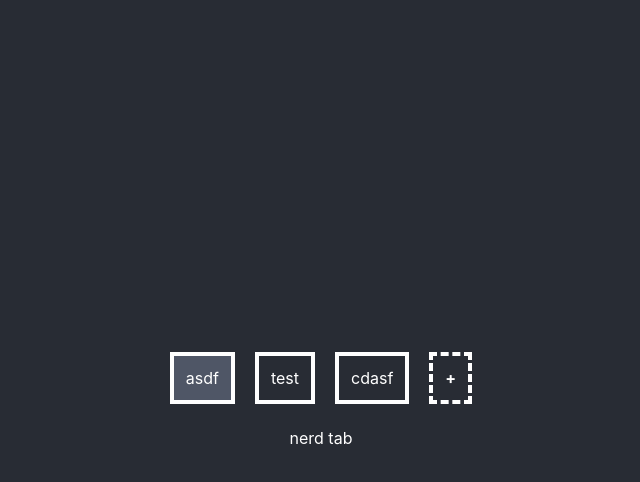
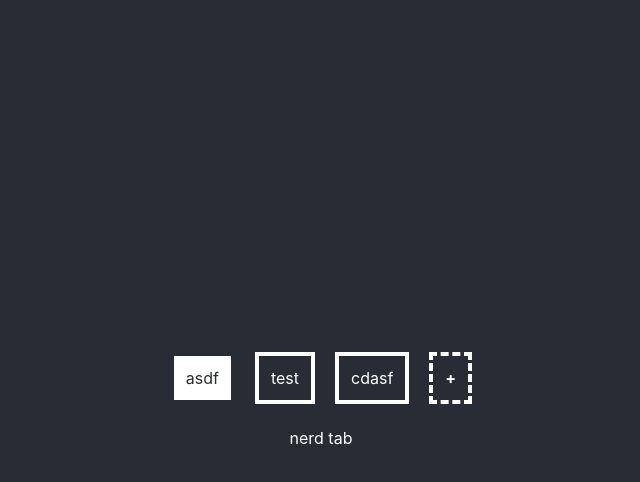
Before and after one commit to SwampApe/tabjs, a React (Create React App) app: page / in a window 1280 px wide. In both pictures the pointer is over the element "asdf". Shown: the top 482 px of the page, without its empty margins (319-959 px from the left). Built offline with nearby package versions, Linux system fonts and the light colour scheme.

Commit message:
Moved onclick to div instead of a element

```diff
--- a/src/components/tabjs/Tab.js
+++ b/src/components/tabjs/Tab.js
@@ -8,8 +8,9 @@ class Tab extends React.Component {
 
     render() {
         return (
-            <div className={"btn noselect tab" + (this.props.isActive ? " active-tab" : "")} >
-                <a onClick={() => this.props.onClick(this.props.tabId)}>{this.props.label}</a>
+
+            <div className={"btn noselect tab" + (this.props.isActive ? " active-tab" : "")} onClick={() => this.props.onClick(this.props.tabId)}>
+                <a>{this.props.label}</a>
             </div>
         )
     }
--- a/src/index.css
+++ b/src/index.css
@@ -38,7 +38,9 @@ code {
 }
 
 .tab:hover {
-    background-color: #4f5666;
+    border: 0.5vh solid #282c34;
+    background-color: white;
+    color: #282c34;
 }
 
 .active-tab {
```
